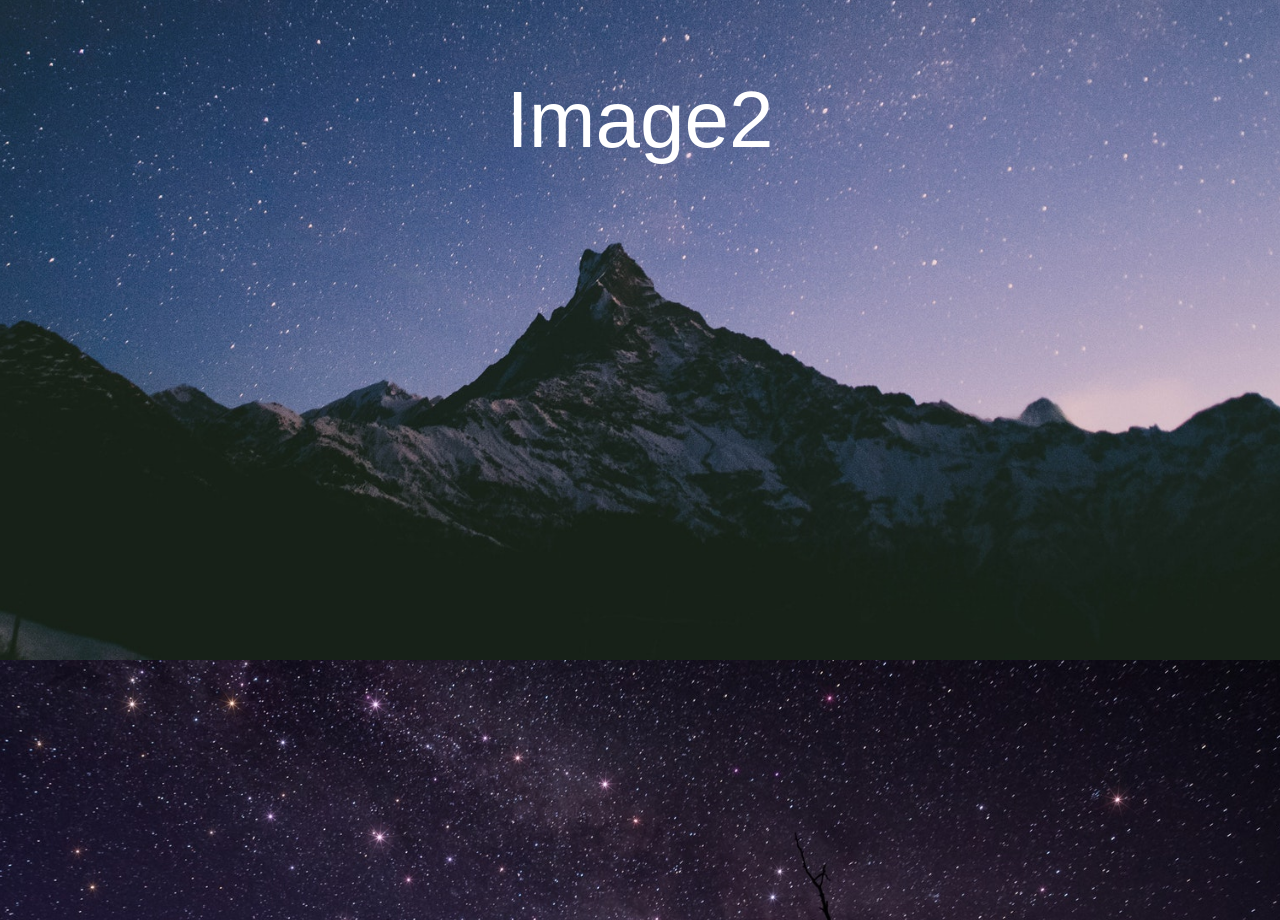
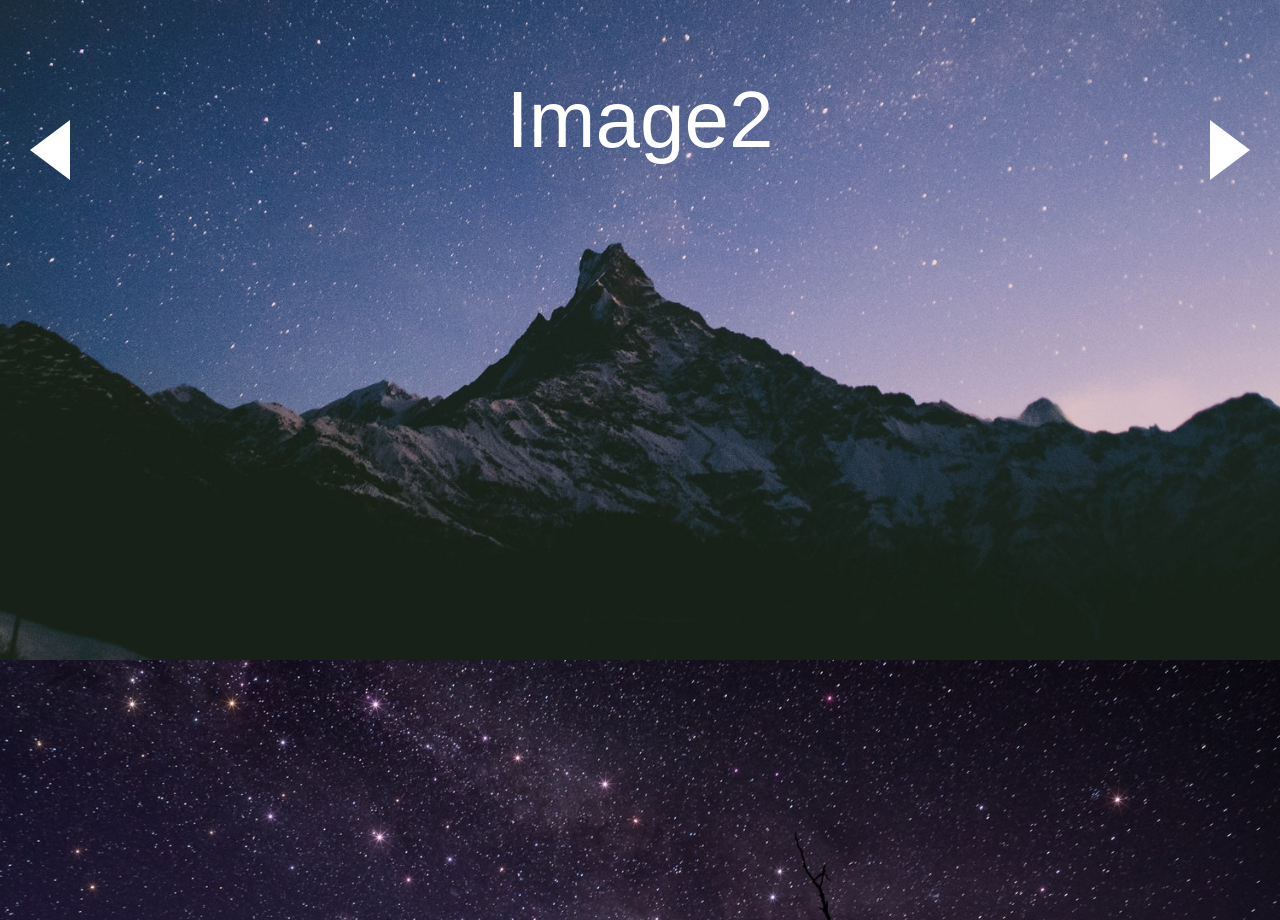
Before and after one commit to Rednaxela700/traversymedia-slider-full, a plain HTML site: page index.html in a window 1280 px wide. Shown: the part 1500-2420 px from the top of the page. Drawn offline with Linux system fonts and the light colour scheme.

Commit message:
added arrows made with border width and border colors

```diff
--- a/css/main.sass
+++ b/css/main.sass
@@ -33,3 +33,23 @@ body
     min-height: 1080px
     & span
       font-size: 5rem
+.arrow
+  cursor: pointer
+  position: absolute
+  top: 50%
+  margin: -30px 0 0 0
+  width: 0
+  height: 0
+  border-style: solid
+
+#arrow
+  &-left
+    border-width: 30px 40px 30px 0
+    left: 0
+    border-color: transparent #fff transparent transparent
+    margin: 0 0 0 30px
+  &-right
+    border-width: 30px 0 30px 40px
+    right: 0
+    border-color: transparent transparent transparent #fff
+    margin: 0 30px 0 0
```
Also changed, not shown: css/main.css.
